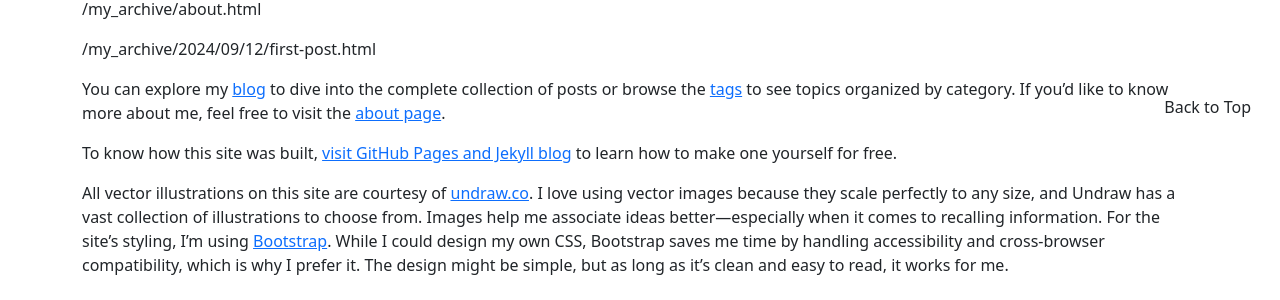
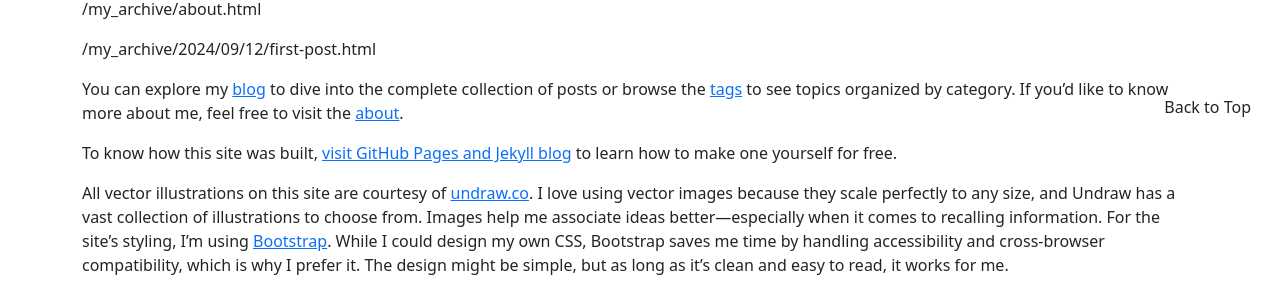
Before and after one commit to cliffordwilliam/my_archive, a Jekyll site: the page built from index.md, in a window 1280 px wide. Shown: the part 758-1058 px from the top of the page. Built offline with Jekyll 4.4.1, drawn with Linux system fonts in a browser that asks for light colours.

Commit message:
update content

```diff
--- a/index.md
+++ b/index.md
@@ -12,10 +12,9 @@ Welcome to my personal knowledge archive, a place where I store and share everyt
 
 {{ site.baseurl }}{% post_url 2024-09-12-first-post %}
 
-You can explore my [blog]({{ site.baseurl }}{% link about.md %}) to dive into the complete collection of posts or browse the [tags]({{ site.baseurl }}{{ site.data.navigation.navigations[2].url }}) to see topics organized by category. If you’d like to know more about me, feel free to visit the [about page]({{ site.baseurl }}{{ site.data.navigation.navigations[3].url }}).
+You can explore my [blog]({{ site.baseurl }}{% link blog.md %}) to dive into the complete collection of posts or browse the [tags]({{ site.baseurl }}{% link tags.md %}) to see topics organized by category. If you’d like to know more about me, feel free to visit the [about]({{ site.baseurl }}{% link about.md %}).
 
-{% assign specific_post = site.posts | where: "title", "GitHub Pages and Jekyll" | first %}
-To know how this site was built, [visit GitHub Pages and Jekyll blog]({{ site.baseurl }}{{ specific_post.url }}) to learn how to make one yourself for free.
+To know how this site was built, [visit GitHub Pages and Jekyll blog]({{ site.baseurl }}{% post_url 2024-09-12-github-pages-and-jekyll %}) to learn how to make one yourself for free.
 
 All vector illustrations on this site are courtesy of [undraw.co](https://undraw.co/). I love using vector images because they scale perfectly to any size, and Undraw has a vast collection of illustrations to choose from. Images help me associate ideas better—especially when it comes to recalling information. For the site’s styling, I’m using [Bootstrap](https://getbootstrap.com/). While I could design my own CSS, Bootstrap saves me time by handling accessibility and cross-browser compatibility, which is why I prefer it. The design might be simple, but as long as it’s clean and easy to read, it works for me.
 
```
